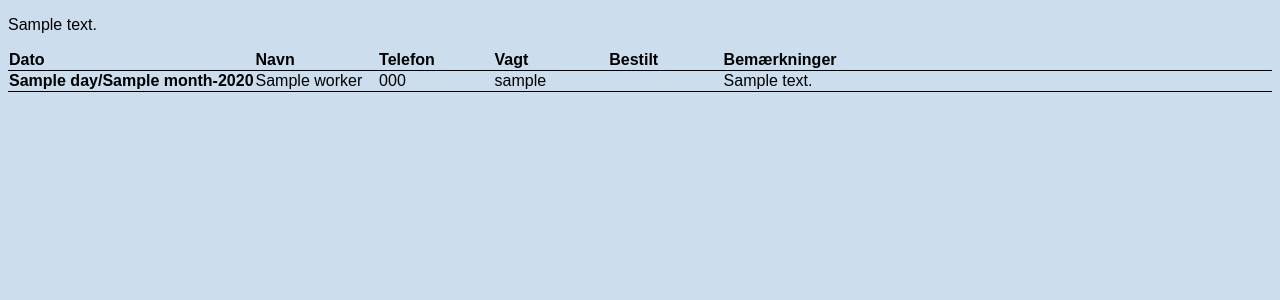
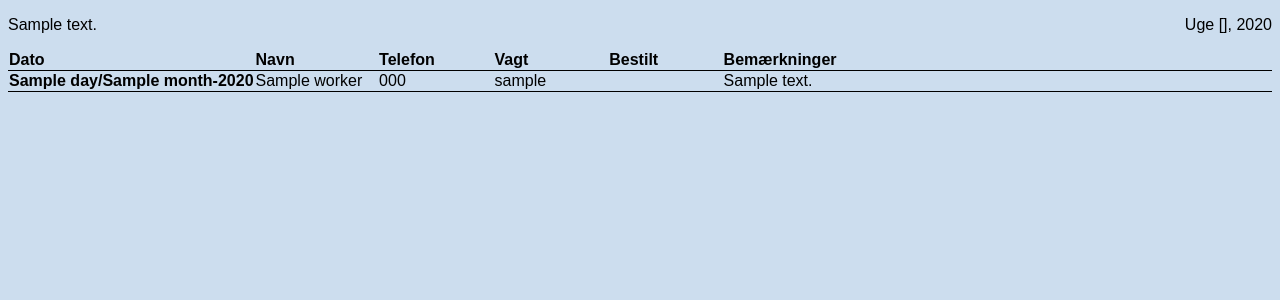
Before and after one commit to Mortal/shiftplanner, a Django app: template shifts/templates/shifts/schedule_print.html in a window 1280 px wide. Shown: the top 300 px of the page. Run offline with Django 3.2, Linux system fonts and the light colour scheme; the template is opened without the code that fills it: most values are stand-ins (such as "Sample title", 1, 10 or a date in 2020).

Commit message:
Add week number in top right of print view

```diff
--- a/shifts/templates/shifts/schedule_print.html
+++ b/shifts/templates/shifts/schedule_print.html
@@ -17,6 +17,7 @@ td, th {
 </style>
 </head>
 <body>
+<div style="float: right">Uge {{ week }}, {{ year }}</div>
 <div class="print_header_text">
 {{ print_header_text|linebreaks }}
 </div>
```
